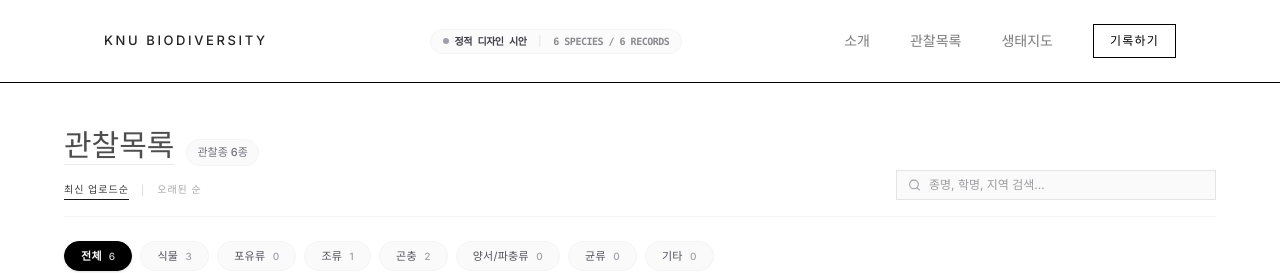
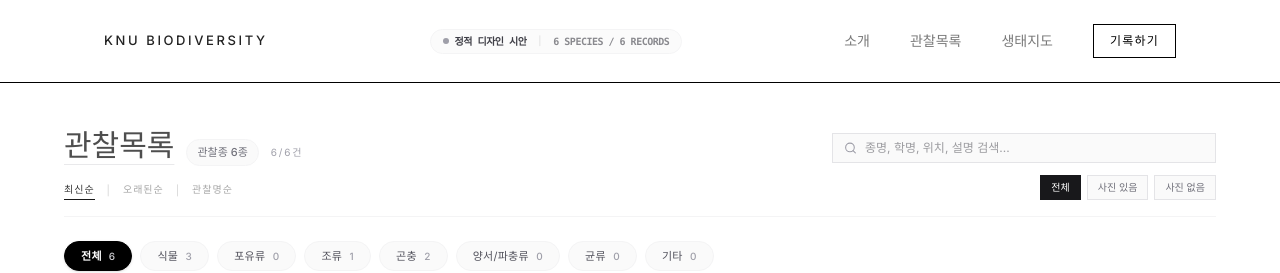
Before and after one commit to SeoJaeDeok/eco, a React (Vite) app: page / in a window 1280 px wide. Both pictures are taken after a click on the button "관찰목록". Shown: the top 273 px of the page. Built offline with nearby package versions, Linux system fonts and the light colour scheme.

Commit message:
feat: improve observation list filters

```diff
--- a/src/components/ObservationListPage.tsx
+++ b/src/components/ObservationListPage.tsx
@@ -1,6 +1,11 @@
 import { useMemo, useState } from 'react';
 import { ALL_TAXON_FILTER, type TaxonFilter } from '../constants/taxon';
-import { filterObservations, sortObservations, type ObservationSortOrder } from '../utils/observationFilters';
+import {
+  filterAndSortObservations,
+  filterObservations,
+  type ImageFilter,
+  type ObservationSortKey,
+} from '../utils/observationFilters';
 import { countUniqueSpecies } from '../utils/observationStats';
 import { ObservationGrid } from './observations/ObservationGrid';
 import { ObservationListHeader } from './observations/ObservationListHeader';
@@ -13,17 +18,18 @@ interface ObservationListPageProps {
 }
 
 export const ObservationListPage = ({ observations, onSelect }: ObservationListPageProps) => {
-  const [sortBy, setSortBy] = useState<ObservationSortOrder>('latest');
+  const [sortKey, setSortKey] = useState<ObservationSortKey>('newest');
   const [selectedTaxon, setSelectedTaxon] = useState<TaxonFilter>(ALL_TAXON_FILTER);
   const [searchQuery, setSearchQuery] = useState('');
+  const [imageFilter, setImageFilter] = useState<ImageFilter>('all');
 
   const filteredObservations = useMemo(() => {
-    return filterObservations(observations, { selectedTaxon, searchQuery });
-  }, [observations, selectedTaxon, searchQuery]);
+    return filterObservations(observations, { selectedTaxon, searchQuery, imageFilter });
+  }, [imageFilter, observations, selectedTaxon, searchQuery]);
 
   const sortedObservations = useMemo(() => {
-    return sortObservations(filteredObservations, sortBy);
-  }, [filteredObservations, sortBy]);
+    return filterAndSortObservations(observations, { selectedTaxon, searchQuery, imageFilter, sortKey });
+  }, [imageFilter, observations, searchQuery, selectedTaxon, sortKey]);
 
   const uniqueSpeciesCount = useMemo(() => {
     return countUniqueSpecies(filteredObservations);
@@ -35,11 +41,15 @@ export const ObservationListPage = ({ observations, onSelect }: ObservationListP
         <ObservationListHeader
           selectedTaxon={selectedTaxon}
           uniqueSpeciesCount={uniqueSpeciesCount}
-          sortBy={sortBy}
-          onSortChange={setSortBy}
+          resultCount={filteredObservations.length}
+          totalCount={observations.length}
+          sortKey={sortKey}
+          onSortChange={setSortKey}
           searchQuery={searchQuery}
           onSearchChange={setSearchQuery}
           onSearchClear={() => setSearchQuery('')}
+          imageFilter={imageFilter}
+          onImageFilterChange={setImageFilter}
         />
 
         <ObservationTaxonFilter
--- a/src/components/observations/ObservationListHeader.tsx
+++ b/src/components/observations/ObservationListHeader.tsx
@@ -1,54 +1,121 @@
 import { ALL_TAXON_FILTER, type TaxonFilter } from '../../constants/taxon';
-import type { ObservationSortOrder } from '../../utils/observationFilters';
+import type { ImageFilter, ObservationSortKey } from '../../utils/observationFilters';
 import { SearchInput } from '../ui/SearchInput';
 
 interface ObservationListHeaderProps {
   selectedTaxon: TaxonFilter;
   uniqueSpeciesCount: number;
-  sortBy: ObservationSortOrder;
-  onSortChange: (sortBy: ObservationSortOrder) => void;
+  resultCount: number;
+  totalCount: number;
+  sortKey: ObservationSortKey;
+  onSortChange: (sortKey: ObservationSortKey) => void;
   searchQuery: string;
   onSearchChange: (searchQuery: string) => void;
   onSearchClear: () => void;
+  imageFilter: ImageFilter;
+  onImageFilterChange: (imageFilter: ImageFilter) => void;
 }
+
+const SORT_OPTIONS: Array<{ key: ObservationSortKey; label: string }> = [
+  { key: 'newest', label: '최신순' },
+  { key: 'oldest', label: '오래된순' },
+  { key: 'name', label: '관찰명순' },
+];
+
+const IMAGE_FILTER_OPTIONS: Array<{ key: ImageFilter; label: string }> = [
+  { key: 'all', label: '전체' },
+  { key: 'with-image', label: '사진 있음' },
+  { key: 'without-image', label: '사진 없음' },
+];
+
+const getControlClassName = (active: boolean) => {
+  return `pb-0.5 border-b transition-all ${active ? 'border-black opacity-90 font-medium' : 'border-transparent opacity-40 hover:opacity-80'}`;
+};
+
+const getImageFilterClassName = (active: boolean) => {
+  return `border px-2.5 py-1 text-[10px] transition-colors ${active ? 'border-zinc-900 bg-zinc-900 text-white' : 'border-zinc-200 bg-zinc-50 text-zinc-500 hover:border-zinc-400 hover:text-zinc-800'}`;
+};
 
 export const ObservationListHeader = ({
   selectedTaxon,
   uniqueSpeciesCount,
-  sortBy,
+  resultCount,
+  totalCount,
+  sortKey,
   onSortChange,
   searchQuery,
   onSearchChange,
   onSearchClear,
+  imageFilter,
+  onImageFilterChange,
 }: ObservationListHeaderProps) => {
   return (
-    <div className="flex flex-col md:flex-row md:items-end justify-between gap-4 mb-4 border-b border-zinc-100 pb-4">
+    <div className="mb-4 flex flex-col justify-between gap-4 border-b border-zinc-100 pb-4 md:flex-row md:items-end">
       <div>
-        <div className="flex items-baseline gap-3">
-          <h2 className="font-serif text-3xl opacity-80 underline underline-offset-8 decoration-1 decoration-zinc-200">관찰목록</h2>
-          <span className="text-[11px] font-sans px-2.5 py-1 bg-zinc-50 border border-zinc-100 text-zinc-500 font-medium rounded-full">
+        <div className="flex flex-wrap items-baseline gap-3">
+          <h2 className="font-serif text-3xl opacity-80 underline decoration-zinc-200 decoration-1 underline-offset-8">관찰목록</h2>
+          <span className="rounded-full border border-zinc-100 bg-zinc-50 px-2.5 py-1 font-sans text-[11px] font-medium text-zinc-500">
             {selectedTaxon === ALL_TAXON_FILTER ? `관찰종 ${uniqueSpeciesCount}종` : `${selectedTaxon} 관찰종 ${uniqueSpeciesCount}종`}
           </span>
-        </div>
-        <div className="flex items-center gap-3 text-[10px] tracking-widest uppercase mt-4">
-          <button type="button" onClick={() => onSortChange('latest')} className={`pb-0.5 border-b transition-all ${sortBy === 'latest' ? 'border-black opacity-90 font-medium' : 'border-transparent opacity-40 hover:opacity-80'}`}>최신 업로드순</button>
-          <span className="opacity-20">|</span>
-          <button type="button" onClick={() => onSortChange('oldest')} className={`pb-0.5 border-b transition-all ${sortBy === 'oldest' ? 'border-black opacity-90 font-medium' : 'border-transparent opacity-40 hover:opacity-80'}`}>오래된 순</button>
-        </div>
+          <span className="font-sans text-[10px] uppercase tracking-[0.18em] text-zinc-400">
+            {resultCount}/{totalCount}건
+          </span>
         </div>
 
+        <fieldset className="mt-4 flex flex-wrap items-center gap-3 text-[10px] uppercase tracking-widest">
+          <legend className="sr-only">관찰 기록 정렬</legend>
+          {SORT_OPTIONS.map((option, index) => (
+            <div key={option.key} className="flex items-center gap-3">
+              {index > 0 && <span className="opacity-20">|</span>}
+              <button
+                type="button"
+                onClick={() => onSortChange(option.key)}
+                aria-pressed={sortKey === option.key}
+                className={getControlClassName(sortKey === option.key)}
+              >
+                {option.label}
+              </button>
+            </div>
+          ))}
+        </fieldset>
+      </div>
+
+      <div className="flex w-full flex-col gap-3 md:max-w-sm">
         <SearchInput
           value={searchQuery}
           onChange={onSearchChange}
-        placeholder="종명, 학명, 지역 검색..."
-        className="relative w-full md:max-w-xs"
+          placeholder="종명, 학명, 위치, 설명 검색..."
+          ariaLabel="관찰 기록 검색"
+          className="relative w-full"
           iconClassName="absolute left-3 top-1/2 -translate-y-1/2 text-zinc-400"
           iconSize={13}
-        inputClassName="w-full bg-zinc-50 border border-zinc-200 py-1.5 pl-8 pr-8 text-xs font-sans rounded-none focus:outline-none focus:border-black focus:bg-white transition-all text-zinc-700"
+          inputClassName="w-full bg-zinc-50 border border-zinc-200 py-1.5 pl-8 pr-10 text-xs font-sans rounded-none focus:outline-none focus:border-black focus:bg-white transition-all text-zinc-700"
           rightElement={searchQuery && (
-          <button type="button" onClick={onSearchClear} className="absolute right-2 top-1/2 -translate-y-1/2 text-[10px] text-zinc-400 hover:text-black font-sans bg-zinc-200/50 hover:bg-zinc-200 px-1.5 py-0.5 rounded-sm transition-colors">Clear</button>
+            <button
+              type="button"
+              onClick={onSearchClear}
+              className="absolute right-2 top-1/2 -translate-y-1/2 rounded-sm bg-zinc-200/50 px-1.5 py-0.5 font-sans text-[10px] text-zinc-400 transition-colors hover:bg-zinc-200 hover:text-black"
+            >
+              지우기
+            </button>
           )}
         />
+
+        <fieldset className="flex flex-wrap justify-start gap-1.5 md:justify-end">
+          <legend className="sr-only">사진 포함 여부 필터</legend>
+          {IMAGE_FILTER_OPTIONS.map((option) => (
+            <button
+              key={option.key}
+              type="button"
+              onClick={() => onImageFilterChange(option.key)}
+              aria-pressed={imageFilter === option.key}
+              className={getImageFilterClassName(imageFilter === option.key)}
+            >
+              {option.label}
+            </button>
+          ))}
+        </fieldset>
+      </div>
     </div>
   );
 };
--- a/src/utils/observationFilters.ts
+++ b/src/utils/observationFilters.ts
@@ -1,14 +1,27 @@
 import { ALL_TAXON_FILTER, type TaxonFilter } from '../constants/taxon';
 import type { Observation } from '../types';
 
-export type ObservationSortOrder = 'latest' | 'oldest';
+export type ImageFilter = 'all' | 'with-image' | 'without-image';
+export type ObservationSortKey = 'newest' | 'oldest' | 'name';
 
-interface FilterObservationsOptions {
+export interface FilterObservationsOptions {
   selectedTaxon: TaxonFilter;
   searchQuery: string;
+  imageFilter?: ImageFilter;
 }
 
-export const filterObservations = (observations: Observation[], { selectedTaxon, searchQuery }: FilterObservationsOptions) => {
+export interface FilterAndSortObservationsOptions extends FilterObservationsOptions {
+  sortKey: ObservationSortKey;
+}
+
+export const hasObservationImage = (observation: Observation) => {
+  return Boolean(observation.imageUrl.trim());
+};
+
+export const filterObservations = (
+  observations: Observation[],
+  { selectedTaxon, searchQuery, imageFilter = 'all' }: FilterObservationsOptions,
+) => {
   let result = observations;
 
   if (selectedTaxon !== ALL_TAXON_FILTER) {
@@ -25,15 +38,37 @@ export const filterObservations = (observations: Observation[], { selectedTaxon,
     );
   }
 
+  if (imageFilter !== 'all') {
+    result = result.filter((obs) => {
+      const hasImage = hasObservationImage(obs);
+      return imageFilter === 'with-image' ? hasImage : !hasImage;
+    });
+  }
+
   return result;
 };
 
-export const sortObservations = (observations: Observation[], sortBy: ObservationSortOrder) => {
+const getObservationTime = (observation: Observation) => {
+  return Date.parse(observation.date.replace(/-/g, '/')) || 0;
+};
+
+export const sortObservations = (observations: Observation[], sortKey: ObservationSortKey) => {
   return [...observations].sort((a, b) => {
-    const aTime = Date.parse(a.date.replace(/-/g, '/')) || 0;
-    const bTime = Date.parse(b.date.replace(/-/g, '/')) || 0;
-    return sortBy === 'latest' ? bTime - aTime : aTime - bTime;
+    if (sortKey === 'name') {
+      return a.name.localeCompare(b.name, 'ko');
+    }
+
+    const aTime = getObservationTime(a);
+    const bTime = getObservationTime(b);
+    return sortKey === 'newest' ? bTime - aTime : aTime - bTime;
   });
+};
+
+export const filterAndSortObservations = (
+  observations: Observation[],
+  { sortKey, ...filterOptions }: FilterAndSortObservationsOptions,
+) => {
+  return sortObservations(filterObservations(observations, filterOptions), sortKey);
 };
 
 export const countObservationsByTaxon = (observations: Observation[], taxon: TaxonFilter) => {
```
Also changed, not shown: src/components/observations/ObservationGrid.tsx (+11 -0 lines), 4 other files (tests, documents, lock files or other folders). Lines whose indentation alone changed are shown as unchanged.
